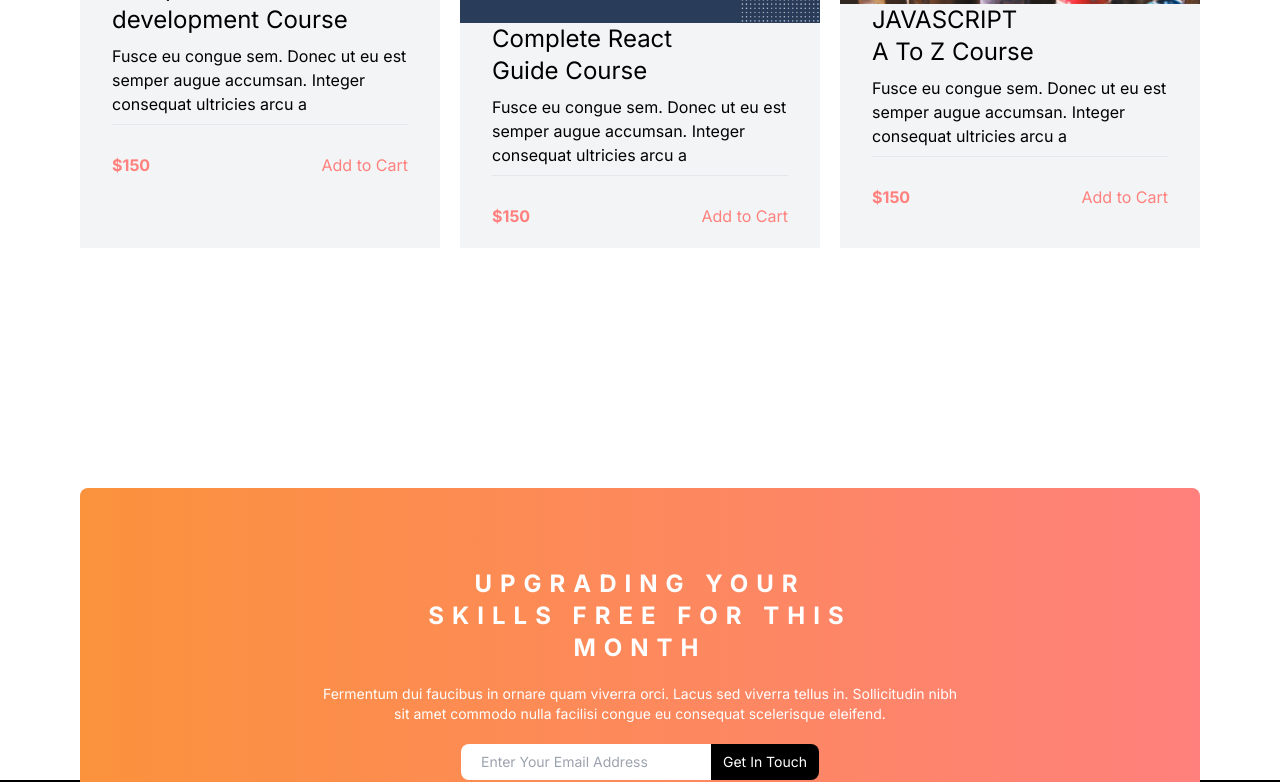
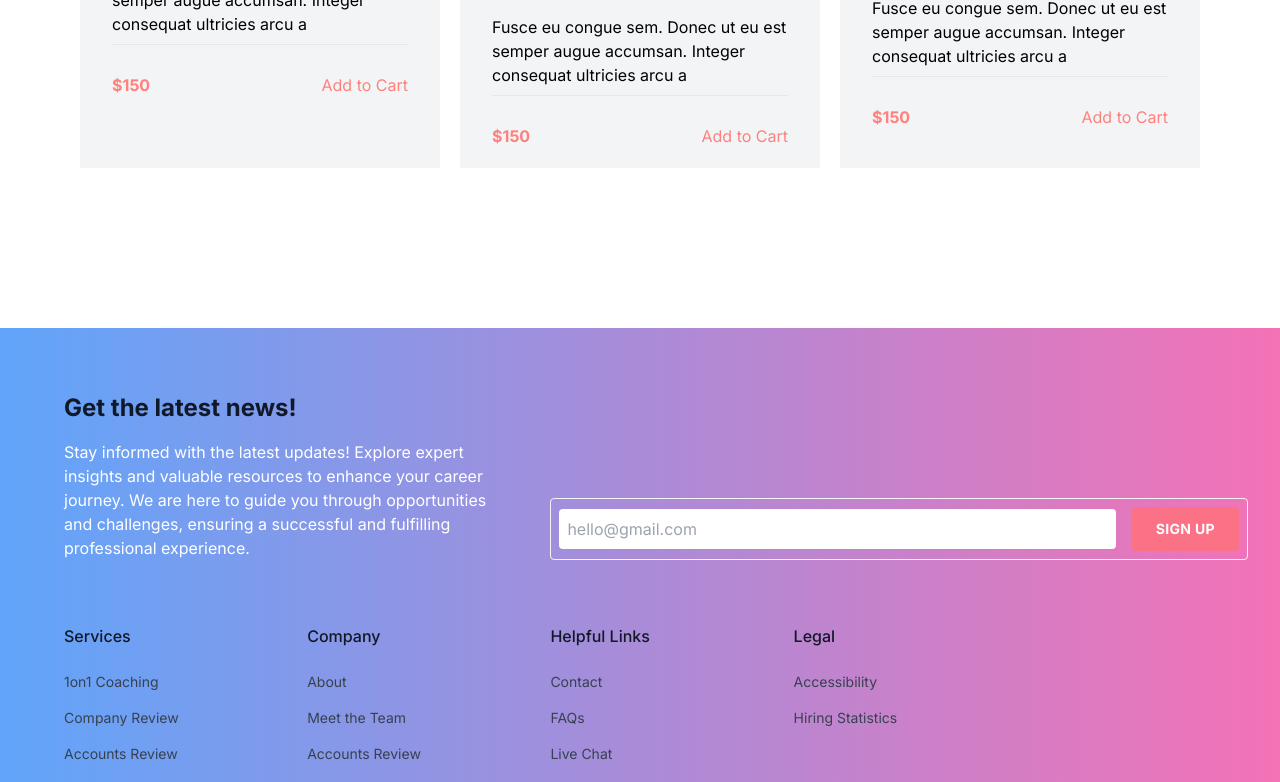
Before and after one commit to SaqlineShabbir/OnQuiz, a Next.js app: page / in a window 1280 px wide. Shown: the part 2000-2782 px from the top of the page. Built offline with nearby package versions, Linux system fonts and the light colour scheme; no server answers.

Commit message:
some design changes

```diff
--- a/src/app/(pages)/quizboard/score-grade/page.js
+++ b/src/app/(pages)/quizboard/score-grade/page.js
@@ -34,7 +34,7 @@ const ScoreGrade = () => {
 
     return (
 
-        <div className="  border rounded  border-[#FFAE96] min-h-[100vh]">
+        <div className=" min-h-[100vh]">
             <div className="flex justify-between px-5  my-5">
                 <p className="font-bold text-xl">Summary</p>
                 <div className="group hidden items-center ml-1 relative w-full md:flex lg:w-72">
--- a/src/components/shared/Footer.js
+++ b/src/components/shared/Footer.js
@@ -1,125 +1,261 @@
-import Image from 'next/image';
-import React from 'react';
-import img from '../../assets/ologo-removebg-preview.png';
+import Image from "next/image";
+import React from "react";
+// import career from '@/assets/logos/career-removebg-preview.PNG';
+import { FaFacebook, FaInstagram, FaTwitter } from "react-icons/fa";
+import Link from "next/link";
+
+
 const Footer = () => {
     return (
-        <div className="bg-white footer-main  relative">
-            <div className="subscribe  flex justify-center items-center px-20  relative top-20">
-                <div className="bg-gradient-to-r from-orange-400 to-[#FF807C] px-20 space-y-5 py-20 text-center rounded-lg">
-                    <p className="text-white text-2xl font-bold tracking-[8px] ">
-                        UPGRADING YOUR
-                        <br /> SKILLS FREE FOR THIS <br />
-                        MONTH
+        <footer className=" bg-gradient-to-r from-blue-400 to-pink-400">
+            <div className="mx-auto max-w-screen-xl px-4 py-16 sm:px-6 lg:px-8">
+                <div className="lg:flex lg:items-start lg:gap-8">
+                    <div className=" rounded-lg">
+                        {/* <Image
+              className="px-2 py-1 rounded"
+              src={career}
+              width={250}
+              height={190}
+              alt="logo picture"
+            /> */}
+                    </div>
+
+                    <div className="mt-8 grid grid-cols-2 gap-8 lg:mt-0 lg:grid-cols-5 lg:gap-y-16">
+                        <div className="col-span-2">
+                            <div>
+                                <h2 className="text-2xl font-bold text-gray-900 dark:text-white">
+                                    Get the latest news!
+                                </h2>
+
+                                <p className="mt-4 text-white">
+                                    Stay informed with the latest updates! Explore expert insights and valuable resources to enhance your career journey. We are here to guide you through opportunities and challenges, ensuring a successful and fulfilling professional experience.
                                 </p>
-                    <p className="text-sm text-white lg:px-40">
-                        Fermentum dui faucibus in ornare quam viverra orci. Lacus sed
-                        viverra tellus in. Sollicitudin nibh sit amet commodo nulla facilisi
-                        congue eu consequat scelerisque eleifend.
-                    </p>
-                    <input
-                        type="email"
-                        placeholder="Enter Your Email Address"
-                        className="text-sm py-2  px-5 rounded-l-lg"
-                    />
-                    <button className="bg-black py-2 rounded-r-lg text-sm text-white px-3">
-                        Get In Touch
-                    </button>
                             </div>
                         </div>
 
-            <div className="footer-start  bg-black ">
-                <div className="logo flex flex-col justify-center items-center text-white  pt-40 pb-20">
-                    <div className="flex">
-                        <Image
-                            src={img}
-                            width={50}
-                            height={50}
-                            alt="Picture of the author"
-                        />{' '}
-                        <p className="pt-4 text-2xl pl-5">ONQUIZ</p>
+                        <div className="col-span-2 lg:col-span-3 lg:flex lg:items-end">
+                            <form className="w-full">
+                                <label htmlFor="UserEmail" className="sr-only">
+                                    {" "}
+                                    Email{" "}
+                                </label>
+
+                                <div className="border rounded border-gray-100 p-2 focus-within:ring sm:flex sm:items-center sm:gap-4">
+                                    <input
+                                        type="email"
+                                        id="UserEmail"
+                                        placeholder="hello@gmail.com"
+                                        className="w-full py-2 rounded border-none focus:border-transparent focus:ring-transparent p-2"
+                                    />
+
+                                    <button className="mt-1 w-full bg-rose-400 px-6 py-3 text-sm font-bold uppercase tracking-wide text-white transition-none hover:bg-rose-500 sm:mt-0 sm:w-auto sm:shrink-0 rounded">
+                                        Sign Up
+                                    </button>
                                 </div>
-                    <p className="text-gray-300  text-sm px-5 lg:px-20 lg:px-[300px] text-center">
-                        Vulputate sapien nec sagittis aliquam malesuada bibendum arcu vitae.
-                        Morbi quis commodo odio aenean. Blandit turpis cursus in hac
-                        habitasse platea.
-                    </p>
+                            </form>
                         </div>
 
-                <div className="footer-links grid lg:grid-cols-4 grid-cols-2 gap-5 px-10 lg:px-40 py-10 font-mono">
-                    <div className="space-y-2">
-                        <p className="text-white">ABOUT</p>
-                        <button className="text-gray-300 text-sm ">ABOUT US</button>
-                        <br />
-                        <button className="text-gray-300 text-sm ">LEARNER STORIES</button>
-                        <br />
-                        <button className="text-gray-300 text-sm ">CAREERS</button>
-                        <br />
-                        <button className="text-gray-300 text-sm ">PRESS</button>
-                        <br />
-                        <button className="text-gray-300 text-sm ">LEADERSHIP</button>
-                        <br />
-                        <button className="text-gray-300 text-sm ">CONTACT US</button>
+                        <div className="col-span-2 sm:col-span-1">
+                            <p className="font-medium text-gray-900 dark:text-white">
+                                Services
+                            </p>
+
+                            <ul className="mt-6 space-y-4 text-sm">
+                                <li>
+                                    <a
+                                        href="#"
+                                        className="text-gray-700 transition hover:opacity-75 dark:text-white"
+                                    >
+                                        1on1 Coaching
+                                    </a>
+                                </li>
+
+                                <li>
+                                    <a
+                                        href="#"
+                                        className="text-gray-700 transition hover:opacity-75 dark:text-white"
+                                    >
+                                        Company Review
+                                    </a>
+                                </li>
+
+                                <li>
+                                    <a
+                                        href="#"
+                                        className="text-gray-700 transition hover:opacity-75 dark:text-white"
+                                    >
+                                        Accounts Review
+                                    </a>
+                                </li>
+
+                                <li>
+                                    <a
+                                        href="#"
+                                        className="text-gray-700 transition hover:opacity-75 dark:text-white"
+                                    >
+                                        HR Consulting
+                                    </a>
+                                </li>
+
+                                <li>
+                                    <a
+                                        href="#"
+                                        className="text-gray-700 transition hover:opacity-75 dark:text-white"
+                                    >
+                                        SEO Optimisation
+                                    </a>
+                                </li>
+                            </ul>
                         </div>
-                    <div className="space-y-2">
-                        <p className="text-white">ONE PAGES</p>
-                        <button className="text-gray-300 text-sm ">DEVELOPMENT</button>
-                        <br />
-                        <button className="text-gray-300 text-sm ">BUSINESS</button>
-                        <br />
-                        <button className="text-gray-300 text-sm ">
-                            FINANCE & ACCOUNT
-                        </button>
-                        <br />
-                        <button className="text-gray-300 text-sm ">IT &SOFTWARE</button>
-                        <br />
-                        <button className="text-gray-300 text-sm ">
-                            OFFICE PRODUCTIVITY
-                        </button>
-                        <br />
-                        <button className="text-gray-300 text-sm ">DESIGN</button>
-                        <br />
-                        <button className="text-gray-300 text-sm ">MARKETING</button>
+
+                        <div className="col-span-2 sm:col-span-1">
+                            <p className="font-medium text-gray-900 dark:text-white">
+                                Company
+                            </p>
+
+                            <ul className="mt-6 space-y-4 text-sm">
+                                <li>
+                                    <a
+                                        href="#"
+                                        className="text-gray-700 transition hover:opacity-75 dark:text-white"
+                                    >
+                                        About
+                                    </a>
+                                </li>
+
+                                <li>
+                                    <a
+                                        href="#"
+                                        className="text-gray-700 transition hover:opacity-75 dark:text-white"
+                                    >
+                                        Meet the Team
+                                    </a>
+                                </li>
+
+                                <li>
+                                    <a
+                                        href="#"
+                                        className="text-gray-700 transition hover:opacity-75 dark:text-white"
+                                    >
+                                        Accounts Review
+                                    </a>
+                                </li>
+                            </ul>
                         </div>
-                    <div className="space-y-2">
-                        <p className="text-white">PAGES</p>
-                        <button className="text-gray-300 text-sm ">DOCUMENTATION</button>
-                        <br />
-                        <button className="text-gray-300 text-sm ">FAQS</button>
-                        <br />
 
-                        <button className="text-gray-300 text-sm ">DASHBOARD</button>
-                        <br />
-                        <button className="text-gray-300 text-sm ">CONTACT</button>
+                        <div className="col-span-2 sm:col-span-1">
+                            <p className="font-medium text-gray-900 dark:text-white">
+                                Helpful Links
+                            </p>
+
+                            <ul className="mt-6 space-y-4 text-sm">
+                                <li>
+                                    <a
+                                        href="#"
+                                        className="text-gray-700 transition hover:opacity-75 dark:text-white"
+                                    >
+                                        Contact
+                                    </a>
+                                </li>
+
+                                <li>
+                                    <a
+                                        href="#"
+                                        className="text-gray-700 transition hover:opacity-75 dark:text-white"
+                                    >
+                                        FAQs
+                                    </a>
+                                </li>
+
+                                <li>
+                                    <a
+                                        href="#"
+                                        className="text-gray-700 transition hover:opacity-75 dark:text-white"
+                                    >
+                                        Live Chat
+                                    </a>
+                                </li>
+                            </ul>
                         </div>
-                    <div className="space-y-2">
-                        <p className="text-white">BLOG</p>
-                        <button className="text-gray-300 text-sm ">JOB OPENING</button>
-                        <br />
-                        <button className="text-gray-300 text-sm ">INTERNSHIP</button>
-                        <br />
-                        <button className="text-gray-300 text-sm ">PROMOTE JOB</button>
+
+                        <div className="col-span-2 sm:col-span-1">
+                            <p className="font-medium text-gray-900 dark:text-white">Legal</p>
+
+                            <ul className="mt-6 space-y-4 text-sm">
+                                <li>
+                                    <a
+                                        href="#"
+                                        className="text-gray-700 transition hover:opacity-75 dark:text-white"
+                                    >
+                                        Accessibility
+                                    </a>
+                                </li>
+
+                                <li>
+                                    <a
+                                        href="#"
+                                        className="text-gray-700 transition hover:opacity-75 dark:text-white"
+                                    >
+                                        Hiring Statistics
+                                    </a>
+                                </li>
+                            </ul>
                         </div>
-                </div>
-                <div>
-                    <hr className="text-gray-300" />
-                    <div className="flex  justify-center">
-                        <div className="flex text-sm text-gray-300 space-x-20 py-10 px-5 lg:px-0">
-                            <div>
-                                <p>© 2023 OneQuiz </p>
-                                <p>WeDesignTech</p>
-                            </div>
-                            <div>
-                                <p className="pt-6">FB / IN / YU / TW </p>
-                            </div>
-                            <div>
-                                <p>Privacy Policy </p>
-                                <p>Terms & Condition</p>
+
+                        <div className="col-span-2 flex justify-start gap-6 lg:col-span-5 lg:justify-end">
+                            <Link href="#">
+                                <FaFacebook className="text-white w-8 h-8 hover:scale-105 duration-300" />
+                            </Link>
+
+                            <Link href="#">
+                                <FaInstagram className="text-white w-8 h-8 hover:scale-105 duration-300" />
+                            </Link>
+
+                            <Link href="#">
+                                <FaTwitter className="text-white w-8 h-8 hover:scale-105 duration-300" />
+                            </Link>
                         </div>
                     </div>
                 </div>
+
+                <div className="mt-8 border-t border-gray-100 pt-8 dark:border-gray-800">
+                    <div className="sm:flex sm:justify-between">
+                        <p className="text-xs text-white dark:text-white">
+                            &copy; {new Date().getFullYear()}. Company Name. All rights reserved.
+                        </p>
+
+                        <ul className="mt-8 flex flex-wrap justify-start gap-4 text-xs sm:mt-0 lg:justify-end">
+                            <li>
+                                <a
+                                    href="#"
+                                    className="text-white transition hover:opacity-75 dark:text-white"
+                                >
+                                    Terms & Conditions
+                                </a>
+                            </li>
+
+                            <li>
+                                <a
+                                    href="#"
+                                    className="text-white transition hover:opacity-75 dark:text-white"
+                                >
+                                    Privacy Policy
+                                </a>
+                            </li>
+
+                            <li>
+                                <a
+                                    href="#"
+                                    className="text-white transition hover:opacity-75 dark:text-white"
+                                >
+                                    Cookies
+                                </a>
+                            </li>
+                        </ul>
                     </div>
                 </div>
             </div>
+        </footer>
     );
 };
 
--- a/src/components/shared/Navigation.js
+++ b/src/components/shared/Navigation.js
@@ -17,8 +17,8 @@ export default function Navigation() {
 
     return (
         <nav
-            id="home"
-            className="w-full relative py-5 border-b-[1px] shadow">
+
+            className="w-full relative py-5 border-b-[1px] shadow  bg-gradient-to-r from-blue-400 to-pink-400">
             <div className="md:flex justify-between items-center md:px-[100px] px-5 ">
                 <div>
                     {/* comment */}
@@ -76,7 +76,7 @@ export default function Navigation() {
 
 
                             <div className="flex items-center  cursor-pointer space-x-1">
-                                {user && <p className='font-bold text-2xl border border-orange-600 rounded-full px-3'>
+                                {user && <p className='font-bold text-2xl border border-white rounded-full px-3'>
                                     {user.fullname.slice(0, 1)}
                                 </p>}
 
```
Also changed, not shown: src/components/home/Banner.js (+7 -7 lines), src/components/quiz-board/BoardSide.js (+8 -21 lines), src/components/quiz-board/BoardTop.js (+2 -12 lines). Lines whose indentation alone changed are shown as unchanged.
